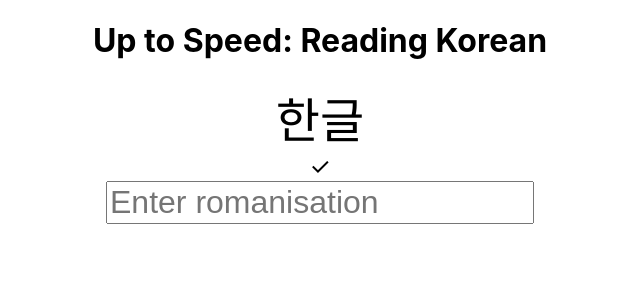
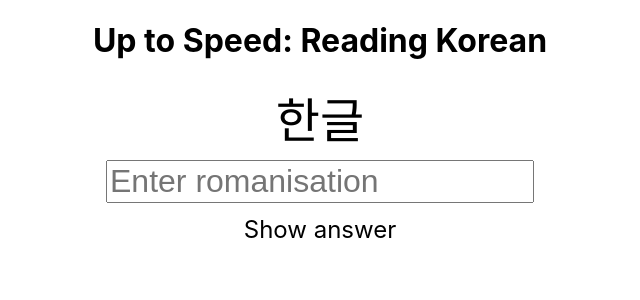
Before and after one commit to RobOwenKing/react_read_it, a React (Create React App) app: page / in a window 1280 px wide. Shown: the top 300 px of the page, without its empty margins (320-960 px from the left). Built offline with nearby package versions, Linux system fonts and the light colour scheme.

Commit message:
Added: Remaining functionality to <AnswerCheck />

```diff
--- a/src/App.css
+++ b/src/App.css
@@ -2,7 +2,11 @@
   text-align: center;
 }
 
-.App-logo {
+input {
+  margin: 8px auto 12px auto;
+}
+
+/*.App-logo {
   height: 40vmin;
   pointer-events: none;
 }
@@ -35,4 +39,4 @@
   to {
     transform: rotate(360deg);
   }
-}
+}*/
--- a/src/App.js
+++ b/src/App.js
@@ -1,6 +1,6 @@
 import React, { Component } from 'react';
 
-import logo from './logo.svg';
+// import logo from './logo.svg';
 import './App.css';
 
 import Prompt from './components/Prompt.jsx';
@@ -34,23 +34,33 @@ class App extends Component {
 
     this.state = {
         currentQuestionID: newQuestionID,
-        latestAnswers: []
+        latestAnswers: [],
+        answerCheckContent: 'show-answer'
       };
   };
 
   setNewQuestion = () => {
+    const newLatestAnswers = [this.state.currentQuestionID, ...this.state.latestAnswers];
+    if (newLatestAnswers.length > 5) { newLatestAnswers.pop(); }
+    this.setState({ latestAnswers: newLatestAnswers });
+
     let newQuestionID = Math.floor(Math.random() * QUESTIONS.length);
     this.setState({ currentQuestionID: newQuestionID });
+
+    this.setState({ answerCheckContent: 'show-answer' });
+  };
+
+  handleClickAnswerCheck = () => {
+    const answer = QUESTIONS[this.state.currentQuestionID].answers[0];
+    this.setState({ answerCheckContent: answer });
   };
 
   checkAnswer = (answer) => {
     const currentQuestion = QUESTIONS[this.state.currentQuestionID];
     if (currentQuestion.answers.includes(answer.toLowerCase())) {
-      const newLatestAnswers = [this.state.currentQuestionID, ...this.state.latestAnswers];
-      if (newLatestAnswers.length > 5) { newLatestAnswers.pop(); }
-      this.setState({ latestAnswers: newLatestAnswers });
+      this.setState({ answerCheckContent: 'correct' });
 
-      this.setNewQuestion();
+      window.setTimeout(this.setNewQuestion, 1000);
 
       return true;
     } else {
@@ -65,8 +75,9 @@ class App extends Component {
       <div className="App">
         <h1>Up to Speed: Reading Korean</h1>
         <Prompt prompt={QUESTIONS[this.state.currentQuestionID].prompt} />
-        <AnswerCheck content='correct' />
         <AnswerInput checkAnswer={this.checkAnswer} />
+        <AnswerCheck content={this.state.answerCheckContent}
+            handleClick={this.handleClickAnswerCheck} />
         {this.state.latestAnswers.map((answer,id) => {
               return <AnswerDisplay key={id} answer={QUESTIONS[answer]} />
             })}
--- a/src/components/AnswerCheck.jsx
+++ b/src/components/AnswerCheck.jsx
@@ -2,10 +2,12 @@ import React, { Component } from 'react';
 
 class AnswerCheck extends Component {
   componentToRender = () => {
-    if (this.props.content === 'correct') {
+    if (this.props.content === 'show-answer') {
+      return <span onClick={this.props.handleClick}>Show answer</span>;
+    } else if (this.props.content === 'correct') {
       return <span>&#10003;</span>;
     } else {
-      // return <span onClick={this.state.handleClick}>Show answer</span>;
+      return <span>{this.props.content}</span>;
     }
   };
 
```
